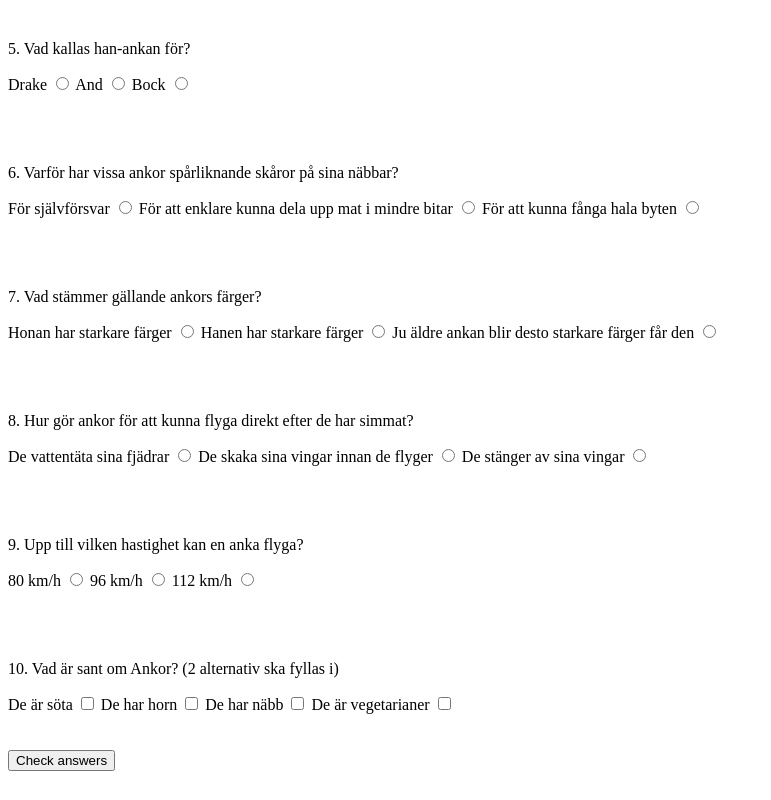
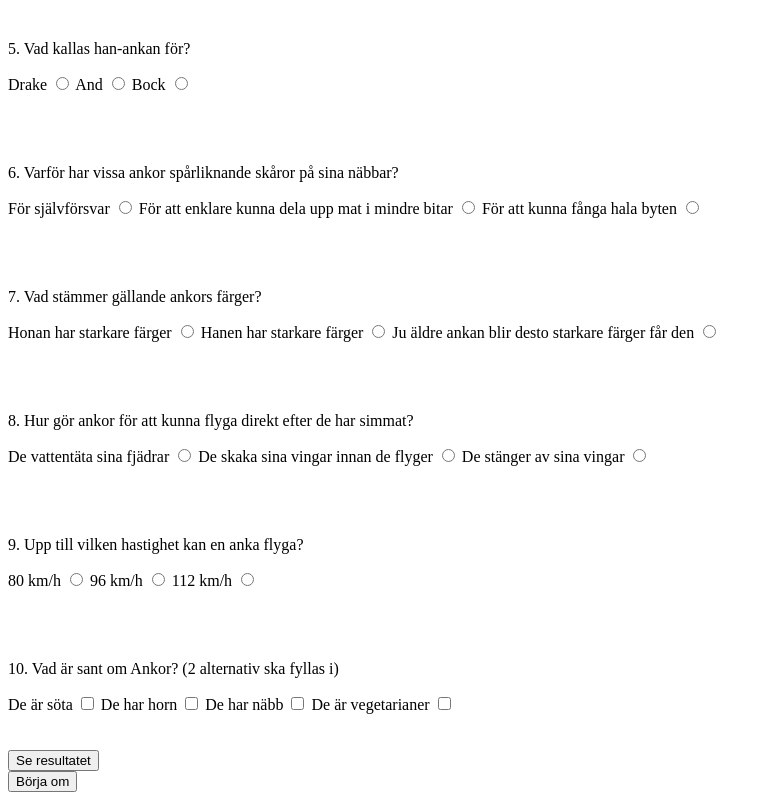
Before and after one commit to Celinis/Uppg3-JS1, a plain HTML site: page index.html in a window 1280 px wide. Shown: the part 625-1425 px from the top of the page, without its empty margins (0-771 px from the left). Before the commit the page ends 1404 px from the top, so only its background shows below. Drawn offline with Linux system fonts and the light colour scheme.

Commit message:
Ny refresh knapp

```diff
--- a/index.html
+++ b/index.html
@@ -170,9 +170,11 @@
     <br />
 
 
-    <button id="answersButton">Check answers</button>
+    <button id="answersButton">Se resultatet</button>
     <div id="finalAnswer"></div>
     </div>
+
+    <button onclick="window.location.reload()">Börja om</button>
 
     <script src="main.js"></script>
 </body>
```
